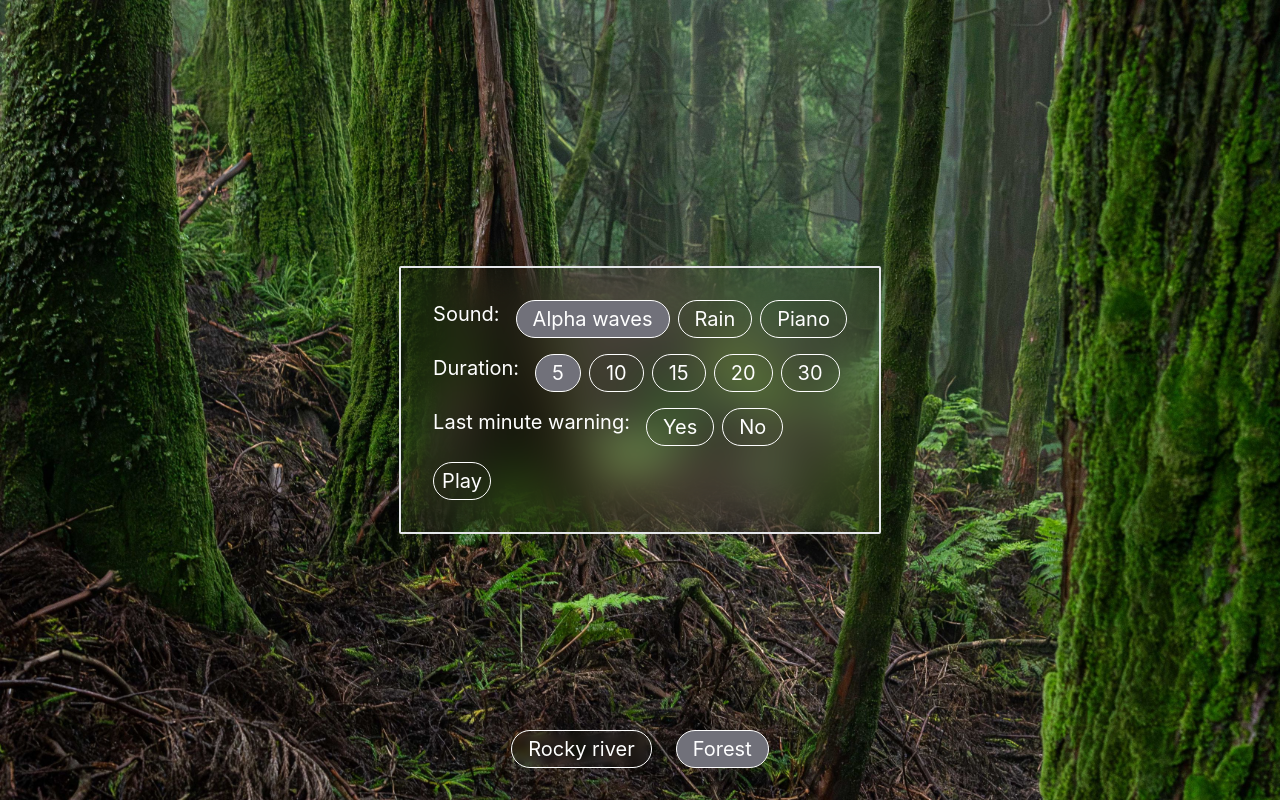
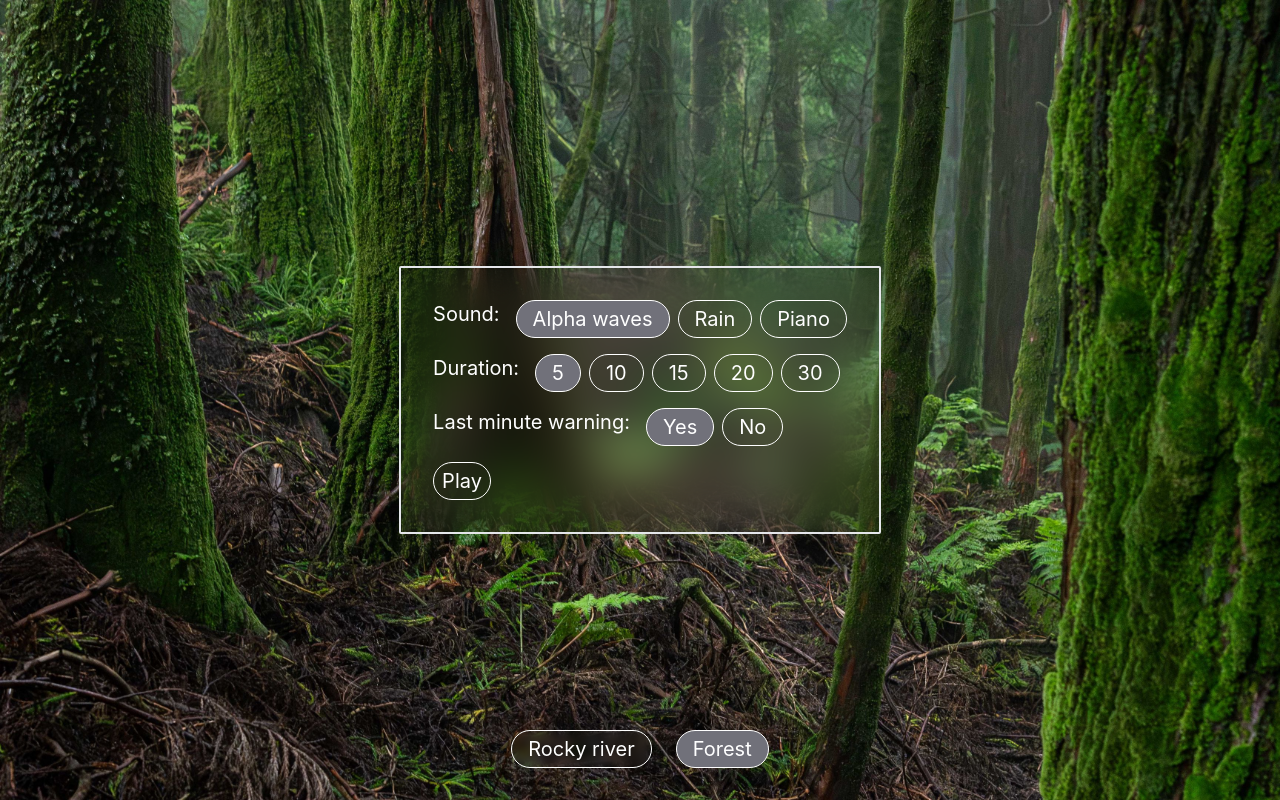
Before and after one commit to GretaRa/my-meditation-app, a React (Vite) app: page / in a window 1280 px wide. Built offline with nearby package versions, Linux system fonts and the light colour scheme.

Commit message:
Add last minute warning, use default settings

```diff
--- a/src/components/Container.jsx
+++ b/src/components/Container.jsx
@@ -3,8 +3,9 @@ import { useState } from "react";
 import AudioPlayer from "./AudioPlayer";
 
 export default function Container() {
-	const [selectedAudio, setSelectedAudio] = useState(null);
-	const [selectedDuration, setSelectedDuration] = useState(null);
+	const [selectedAudio, setSelectedAudio] = useState("assets/alphawaves.mp3");
+	const [selectedDuration, setSelectedDuration] = useState(5);
+	const [warning, setWarning] = useState(true);
 	const [isPlaying, setIsPlaying] = useState(false);
 
 	const handleAudioSelect = (audioLabel) => {
@@ -14,6 +15,10 @@ export default function Container() {
 
 	const handleDurationSelect = (duration) => {
 		setSelectedDuration(duration);
+	};
+
+	const handleWarningSelect = (warning) => {
+		setWarning(warning);
 	};
 
 	const handlePlayPause = (play) => {
@@ -35,8 +40,8 @@ export default function Container() {
 	];
 
 	const lastMinute = [
-		{ id: 1, title: "Yes" },
-		{ id: 2, title: "No" },
+		{ id: 1, title: "Yes", label: true },
+		{ id: 2, title: "No", label: false },
 	];
 
 	return (
@@ -54,11 +59,16 @@ export default function Container() {
 					onSelect={handleDurationSelect}
 					defaultSelectedLabel={5}
 				/>
-				<SettingsPanel title={"Last minute warning:"} items={lastMinute} />
+				<SettingsPanel
+					title={"Last minute warning:"}
+					items={lastMinute}
+					onSelect={handleWarningSelect}
+					defaultSelectedLabel={true}
+				/>
 				<AudioPlayer
 					audioSource={selectedAudio}
-					secondaryAudioSource={'assets/one-minute-warning-13sec.mp3'}
-					playSecondaryAtOneMinute={true}
+					secondaryAudioSource={"assets/one-minute-warning-13sec.mp3"}
+					playSecondaryAtOneMinute={warning}
 					isPlaying={isPlaying}
 					onPlayPause={handlePlayPause}
 					duration={selectedDuration}
--- a/src/components/SettingsPanel.jsx
+++ b/src/components/SettingsPanel.jsx
@@ -1,6 +1,11 @@
 import { useState } from "react";
-export default function SettingsPanel({ title, items, onSelect, defaultSelectedLabel }) {
-	const [selectedItem, setSelectedItem] = useState(defaultSelectedLabel || '');
+export default function SettingsPanel({
+	title,
+	items,
+	onSelect,
+	defaultSelectedLabel,
+}) {
+	const [selectedItem, setSelectedItem] = useState(defaultSelectedLabel || "");
 
 	const handleClick = (item) => {
 		onSelect(item.label);
```
Also changed, not shown: src/App.jsx (+7 -2 lines), src/components/AudioPlayer.jsx (+12 -5 lines).
